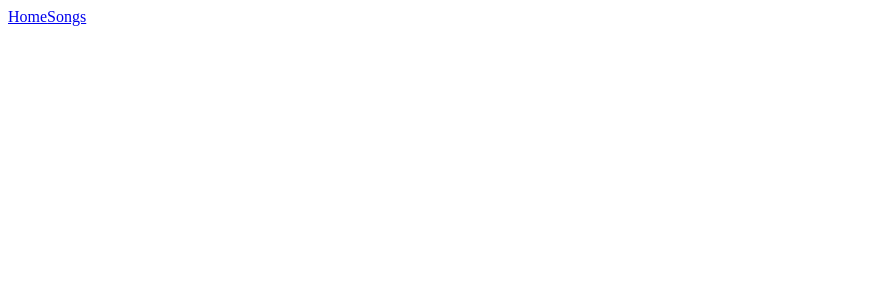
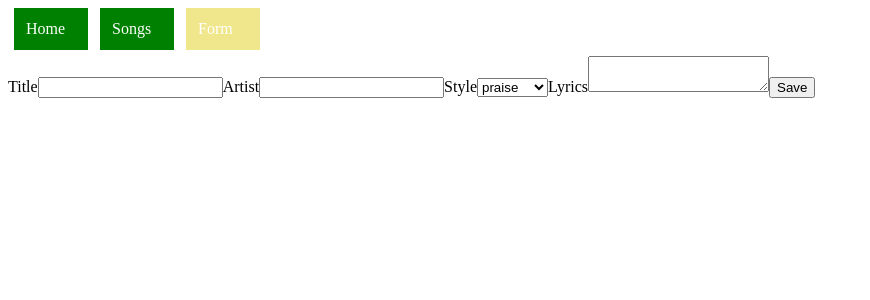
Before and after one commit to ATuray77/flatiron-phase2-project, a React (Create React App) app: page /form in a window 1280 px wide. Shown: the top 300 px of the page, without its empty margins (0-870 px from the left). Built offline with nearby package versions, Linux system fonts and the light colour scheme.

Commit message:
adds styling to Form component

```diff
--- a/src/Components/App.js
+++ b/src/Components/App.js
@@ -3,6 +3,7 @@ import { Route, Switch } from "react-router-dom";
 import './App.css'
 import NavBar from './NavBar';
 import SongsPage from './SongsPage';
+import SongForm from './SongForm';
 
 function App() {
   return (
@@ -11,6 +12,9 @@ function App() {
       <Switch>
         <Route path="/songs">
           <SongsPage songs={"songs"}/>
+        </Route>
+        <Route path="/form">
+          <SongForm form={"form"}/>
         </Route>
         <Route exact path="/">
           <div>Home</div>
--- a/src/Components/NavBar.js
+++ b/src/Components/NavBar.js
@@ -1,17 +1,31 @@
 import React from 'react'
 import { NavLink } from 'react-router-dom'
+
+
+const linkStyles = {
+  display: "inline-block",
+  width: "50px",
+  padding: "12px",
+  margin: "0px 6px 6px",
+  background: "green",
+  textDecoration: "none",
+  color: "white",
+};
 
 function NavBar() {
   return (
     <div>
-      <NavLink to="/">
+      <NavLink to="/" exact style={linkStyles} activeStyle={{ background: "khaki" }}>
         Home
       </NavLink>
-      <NavLink to="/songs">
+      <NavLink to="/songs" exact style={linkStyles} activeStyle={{ background: "khaki" }}>
         Songs
       </NavLink>
+      <NavLink to="/form" exact style={linkStyles} activeStyle={{ background: "khaki" }}>
+        Form
+      </NavLink>
     </div>
-  )
+  );
 }
 
 export default NavBar
--- a/src/Components/SongForm.js
+++ b/src/Components/SongForm.js
@@ -2,7 +2,30 @@ import React from 'react'
 
 function SongForm() {
   return (
-    <div>SongForm</div>
+    <form>
+      <label>
+        Title
+        <input type='text' name='title'/>
+      </label>
+      <label>
+        Artist
+        <input type='text' name='artist'/>
+      </label>
+      <label>
+        Style
+        <select name='style'>
+          <option>praise</option>
+          <option>Worship</option>
+        </select>
+      </label>
+      <label>
+        Lyrics
+        <textarea name='lyrics'>
+        </textarea>
+      </label>
+      <button>Save</button>
+
+    </form>
   )
 }
 
```
